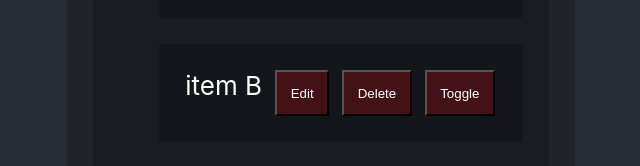
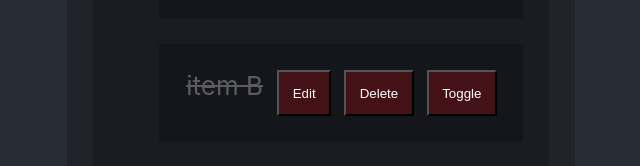
Before and after one commit to kodrclub/react-todo, a React (Create React App) app in the folder site/: page / in a window 1280 px wide. Shown: the part 399-565 px from the top of the page, without its empty margins (319-959 px from the left). Built offline with nearby package versions, Linux system fonts and the light colour scheme; the HTML template or start-up script is replaced by a standard one.

Commit message:
Style for done item

```diff
--- a/site/src/components/TodoItem.css
+++ b/site/src/components/TodoItem.css
@@ -6,9 +6,16 @@
   padding: 1em;
   margin-bottom: 1em;
 }
-.TodoItem.text {
+
+.isDone,
+isNotDone {
   flex: 10 0;
 }
+.isDone {
+  text-decoration: line-through;
+  opacity: 0.3;
+}
+
 .TodoItem.itemButton {
   flex: 1 0;
 }
--- a/site/src/components/TodoItem.js
+++ b/site/src/components/TodoItem.js
@@ -3,9 +3,11 @@ import './TodoItem.css';
 import ItemButton from './ItemButton';
 
 export default function TodoItem({ item }) {
+  const textClassName = item.isDone ? 'isDone' : 'isNotDone';
   return (
     <li className="TodoItem">
-      <span className="text">{item.text}</span>
+      <span className={textClassName}>{item.text}</span>
+
       <ItemButton action="Edit" />
       <ItemButton action="Delete" />
       <ItemButton action="Toggle" />
```
Also changed, not shown: 1 other file (tests, documents, lock files or other folders).
